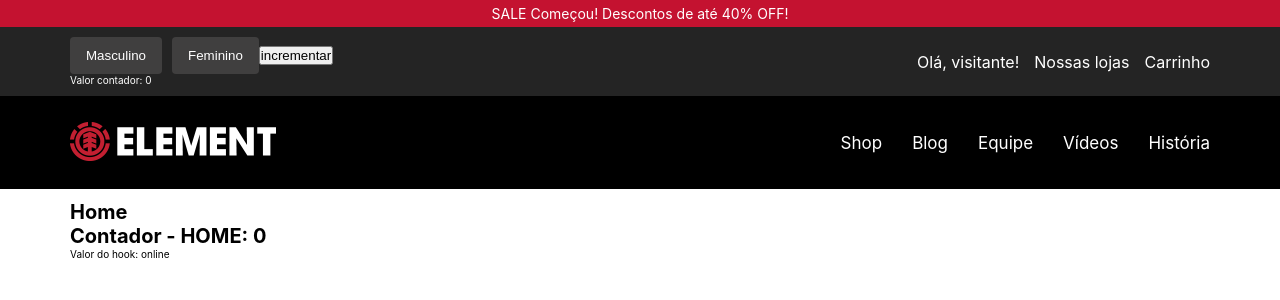
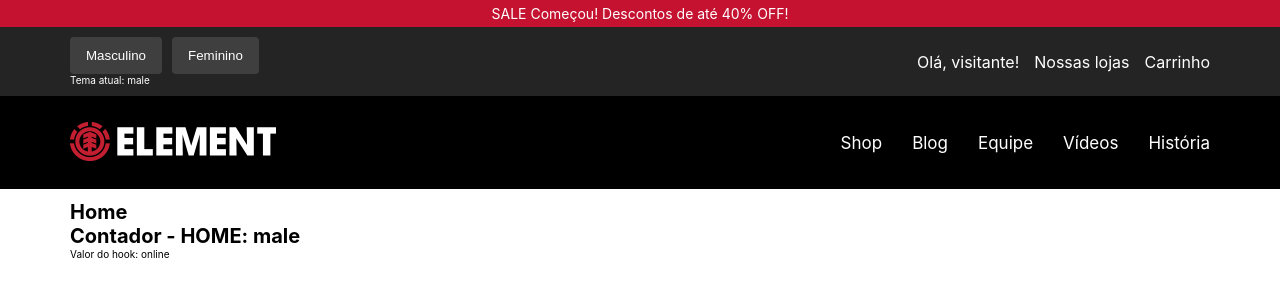
Before and after one commit to MarcosPrintes/melement, a React (Create React App) app: page / in a window 1280 px wide. Shown: the top 300 px of the page. Built offline with nearby package versions, Linux system fonts and the light colour scheme.

Commit message:
Add feature theme

```diff
--- a/src/components/Header/index.tsx
+++ b/src/components/Header/index.tsx
@@ -1,4 +1,4 @@
-import { useContext } from 'react';
+import { useContext, useState, useEffect } from 'react';
 
 import {
     Container,
@@ -12,11 +12,18 @@ import {
     WarningTop
 } from './styles';
 import Logo from '../../assets/logo-element-black.png';
+import LogoFemale from '../../assets/logo-element-female.png';
 import { Center } from '../Layout/styles';
-import {MyContext} from '../../contexts/MyContext';
+import {ThemeContext} from '../../contexts/ThemeContext';
 
 export const Header:React.FC = () => {
-    const {counter, increment} = useContext(MyContext);
+    const {themeName, setThemeName} = useContext(ThemeContext);
+    const [currentLogo, setCurrentLogo ] = useState<string>(Logo);
+
+    useEffect(() => {
+        setCurrentLogo( themeName === 'male' ? Logo : LogoFemale)
+    }, [themeName]);
+
     return (
         <Container>
             <WarningTop>
@@ -30,10 +37,9 @@ export const Header:React.FC = () => {
                 <Center>
                     <UserAreaNav>
                         <div>
-                            <UserAreaNavButton onClick={() => {}} > Masculino </UserAreaNavButton>
-                            <UserAreaNavButton onClick={() => {}} > Feminino </UserAreaNavButton>
-                            <button onClick={() => increment()}> incrementar </button>
-                            <p style={{color: "#fff"}} >Valor contador: {counter}</p>
+                            <UserAreaNavButton onClick={() => setThemeName("male") } > Masculino </UserAreaNavButton>
+                            <UserAreaNavButton onClick={() => setThemeName("female") } > Feminino </UserAreaNavButton>
+                            <p style={{color: "#fff"}} >Tema atual: {themeName}</p>
                         </div>
                         <div>
                             <UserAreaNavLinks>
@@ -52,7 +58,7 @@ export const Header:React.FC = () => {
                     <FlexBetweenBox>
                         <div>
                             <a href="/">
-                                <img src={Logo} alt="Logo Element" />
+                                <img src={currentLogo} alt="Logo Element" />
                             </a>
                         </div>
                         <HeaderNavLinks>
@@ -69,5 +75,4 @@ export const Header:React.FC = () => {
             </HeaderNav>
         </Container>
     )
-
 }
--- a/src/contexts/MyContext.tsx
+++ /dev/null
@@ -1,25 +0,0 @@
-import { createContext, useState, useCallback} from "react";
-
-interface MyContextData {
-    counter: number
-    increment: () => void
-}
-
-export const MyContext = createContext<MyContextData>({
-    counter: 0,
-    increment: () => {}
-});
-
-export const MyContextProvider:React.FC = ({children}) => {
-    const [counter, setCounter] = useState(0);
-
-    const increment = useCallback(() => {
-            setCounter((prevState) => prevState + 1 )
-        },[])
-
-    return (
-        <MyContext.Provider value={{counter, increment}}>
-            {children}
-        </MyContext.Provider>
-    )
-}
--- /dev/null
+++ b/src/contexts/ThemeContext.tsx
@@ -0,0 +1,35 @@
+import {createContext, useState, useEffect} from 'react';
+import {Male, Female} from '../style/themes';
+import { ThemeProvider } from 'styled-components';
+
+interface ThemeData {
+    themeName: string
+    setThemeName: (themeName: 'male' | 'female') => void
+}
+
+const themes = {
+    male: Male,
+    female: Female
+}
+
+export const ThemeContext = createContext<ThemeData>({
+    themeName: 'male',
+    setThemeName: () => {}
+});
+
+export const ThemeContextProvider:React.FC = ({children}) => {
+    const [themeName, setThemeName] = useState<'male' | 'female'>("male");
+    const [currentTheme, setCurrentTheme] = useState(Male)
+
+    useEffect(() => {
+        setCurrentTheme(themes[themeName])
+    }, [themeName])
+
+    return (
+        <ThemeContext.Provider value={{themeName, setThemeName}}>
+            <ThemeProvider theme={currentTheme}>
+                {children}
+            </ThemeProvider>
+        </ThemeContext.Provider>
+    )
+}
--- a/src/pages/Home/index.tsx
+++ b/src/pages/Home/index.tsx
@@ -1,15 +1,15 @@
 import { useContext } from 'react';
 import { Container } from './styles';
 import useFriendStatus from '../../hooks/useFriendStatus';
-import { MyContext } from '../../contexts/MyContext';
+import { ThemeContext } from '../../contexts/ThemeContext';
 
 export const Home:React.FC = () => {
   const isOnline = useFriendStatus();
-  const {counter} = useContext(MyContext);
+  const {themeName} = useContext(ThemeContext);
   return (
     <Container>
       <h1>Home</h1>
-      <h1>Contador - HOME: {counter} </h1>
+      <h1>Contador - HOME: {themeName} </h1>
       <p> Valor do hook:  {isOnline} </p>
     </Container>
   );
--- a/src/style/themes/light.ts
+++ b/src/style/themes/female.ts
@@ -1,3 +1,5 @@
+import {Colors} from '.'
+
 const PALLETE = {
     white: '#fff',
     doveGray: '#949597',
@@ -7,7 +9,7 @@ const PALLETE = {
     silverChalice: '#a8a8a8'
 }
 
-export const LightTheme = {
+export const Female:Colors = {
     name: 'female',
     headerNavBg: PALLETE.white,
     headerNavLinks: PALLETE.doveGray,
--- /dev/null
+++ b/src/style/themes/index.ts
@@ -0,0 +1,14 @@
+export {Male} from './male';
+export {Female} from './female';
+
+export interface Colors {
+    name: string;
+    headerNavBg: string;
+    headerNavLinks: string;
+    userAreaBg: string;
+    userAreaLinks: string;
+    userAreaLinksHover: string;
+    userAreaBgButton: string;
+    warningTopBg: string;
+    warningTopText: string;
+}
--- a/src/style/themes/default.ts
+++ b/src/style/themes/male.ts
@@ -1,3 +1,5 @@
+import {Colors} from './';
+
 const PALLETE = {
     white: '#fff',
     black100: '#242424',
@@ -6,7 +8,7 @@ const PALLETE = {
     tundora: '#403F3F'
 }
 
-export const ThemeDefault = {
+export const Male:Colors = {
     name: 'male',
     headerNavBg: PALLETE.black200,
     headerNavLinks: PALLETE.white,
```
Also changed, not shown: src/App.tsx (+3 -7 lines).
